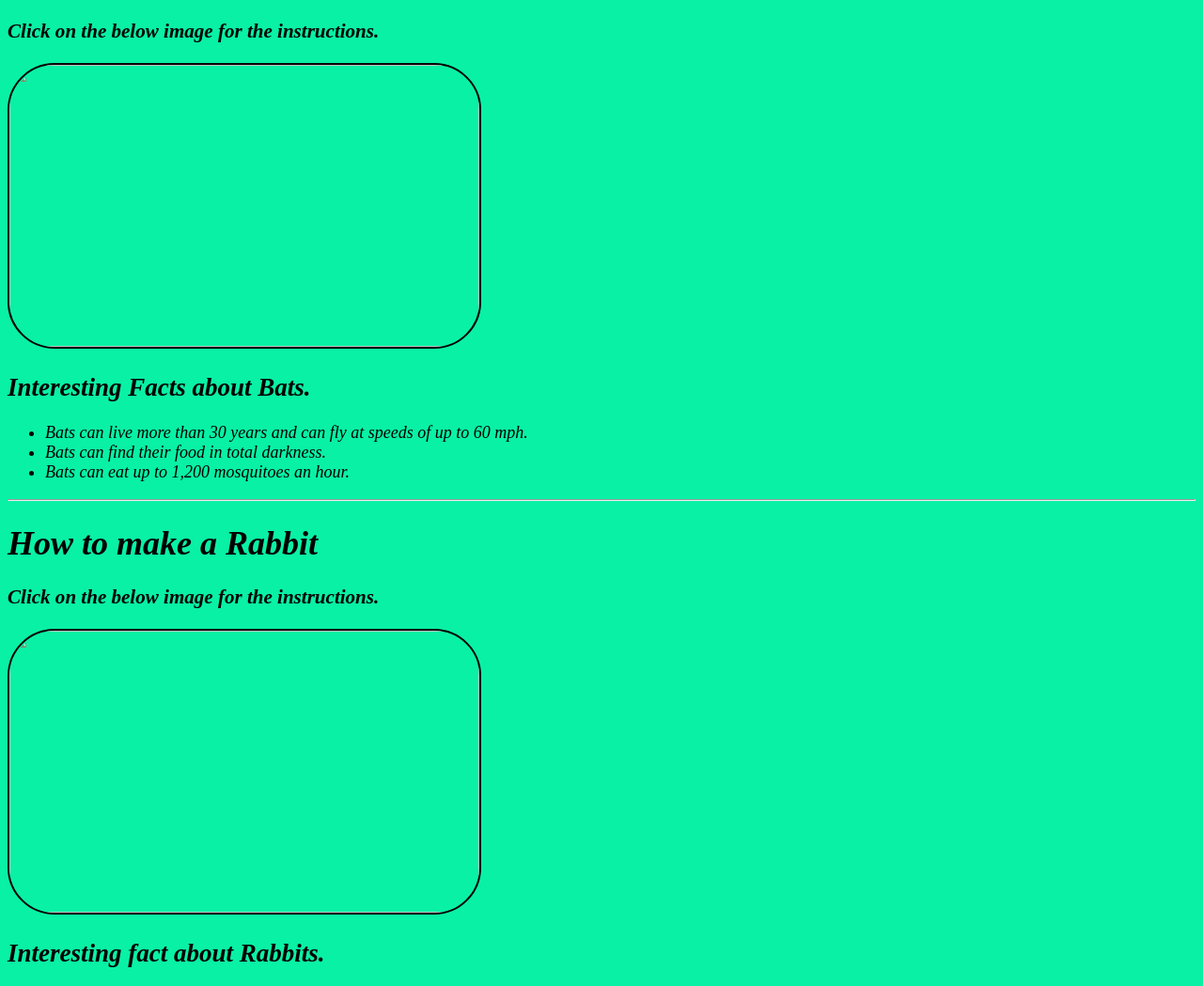
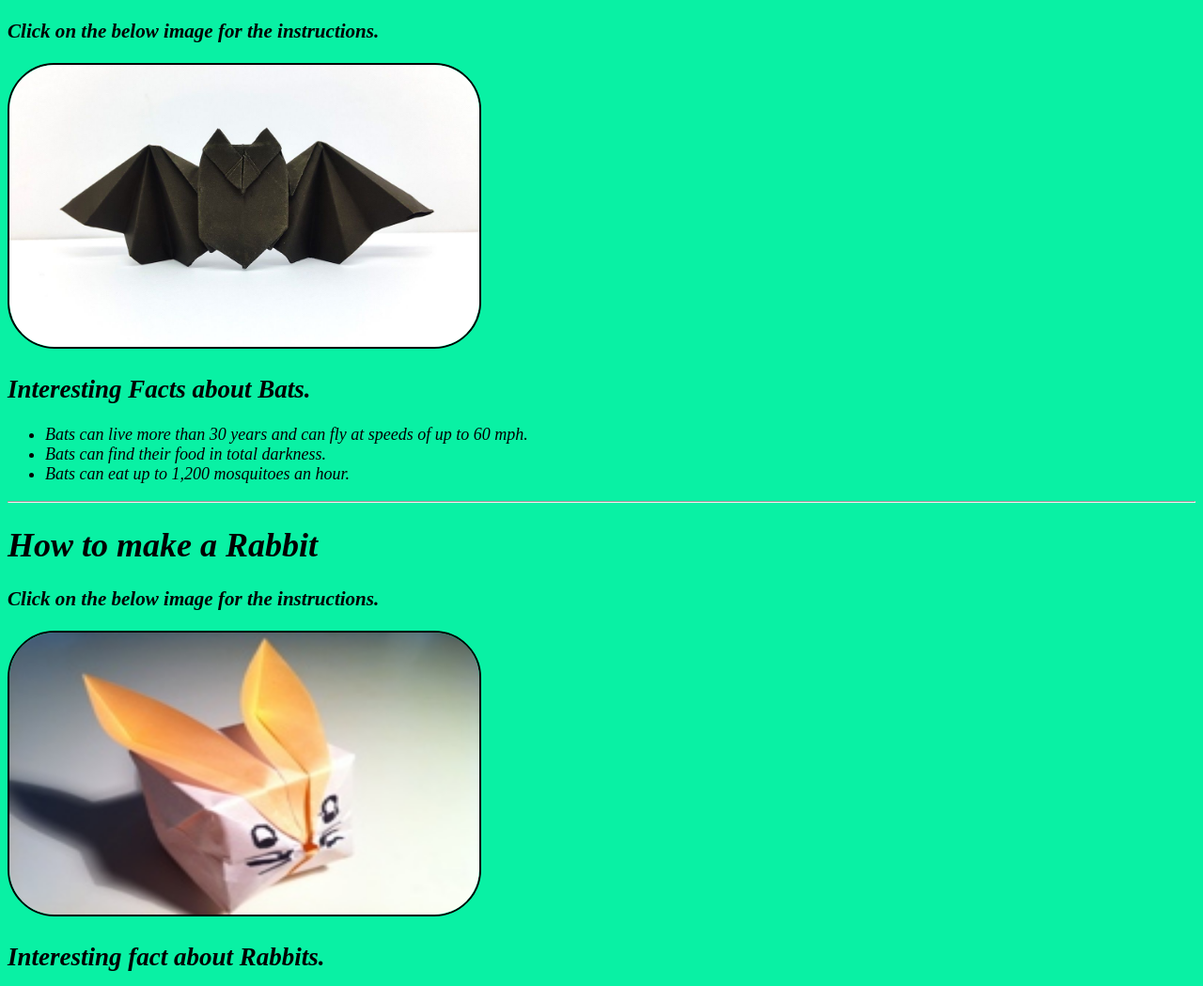
Before and after one commit to Darshil2307/Origami-Website-Part-2, a plain HTML site: page index.html in a window 1280 px wide. Shown: the part 185-1234 px from the top of the page at 94% size. Drawn offline with Linux system fonts and the light colour scheme.

Commit message:
Update index.html

```diff
--- a/index.html
+++ b/index.html
@@ -18,7 +18,7 @@
               <h1>How to make a Bat.</h1>
               <h3>Click on the below image for the instructions.</h3>
               <a href ="https://www.origamiway.com/origami-bat-instructions.shtml">
-                <img src ="Images/Batimg.jpg" width=500 height=300></img>
+                <img src ="Batimg.jpg" width=500 height=300></img>
             </a>
             <p><h2>Interesting Facts about Bats.</h2></p>
             <ul>
@@ -34,7 +34,7 @@
               <h1>How to make a Rabbit</h1>
               <h3>Click on the below image for the instructions.</h3>
               <a href ="https://www.origamiway.com/origami-bunny.shtml">
-                <img src="Images/Bunny.jpg" width=500 height=300></img>
+                <img src="Bunny.jpg" width=500 height=300></img>
               </a>
               <p><h2>Interesting fact about Rabbits.</h2></p>
               <ul>
```
